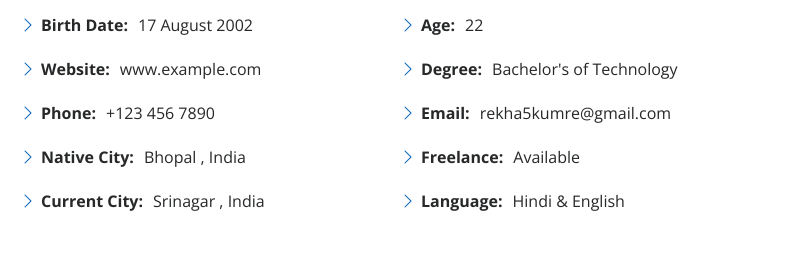
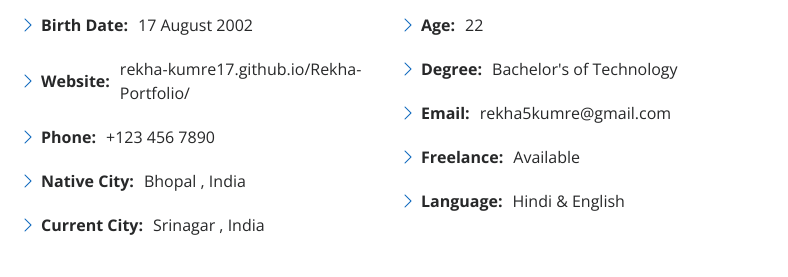
Before and after one commit to Rekha-Kumre17/Rekha-Portfolio, a plain HTML site: page index.html in a window 1280 px wide. Shown: the part 1107-1384 px from the top of the page, 492-1280 px from the left. Drawn offline with nearby package versions, Linux system fonts and the light colour scheme.

Commit message:
website link updated

```diff
--- a/index.html
+++ b/index.html
@@ -88,7 +88,7 @@
               <div class="col-lg-6">
                 <ul>
                   <li><i class="bi bi-chevron-right"></i> <strong>Birth Date:</strong> <span>17 August 2002</span></li>
-                  <li><i class="bi bi-chevron-right"></i> <strong>Website:</strong> <span>www.example.com</span></li>
+                  <li><i class="bi bi-chevron-right"></i> <strong>Website:</strong> <span>rekha-kumre17.github.io/Rekha-Portfolio/</span></li>
                   <li><i class="bi bi-chevron-right"></i> <strong>Phone:</strong> <span>+123 456 7890</span></li>
                   <li><i class="bi bi-chevron-right"></i> <strong>Native City:</strong> <span>Bhopal , India</span></li>
                   <li><i class="bi bi-chevron-right"></i> <strong>Current City:</strong> <span>Srinagar , India</span></li>
```
